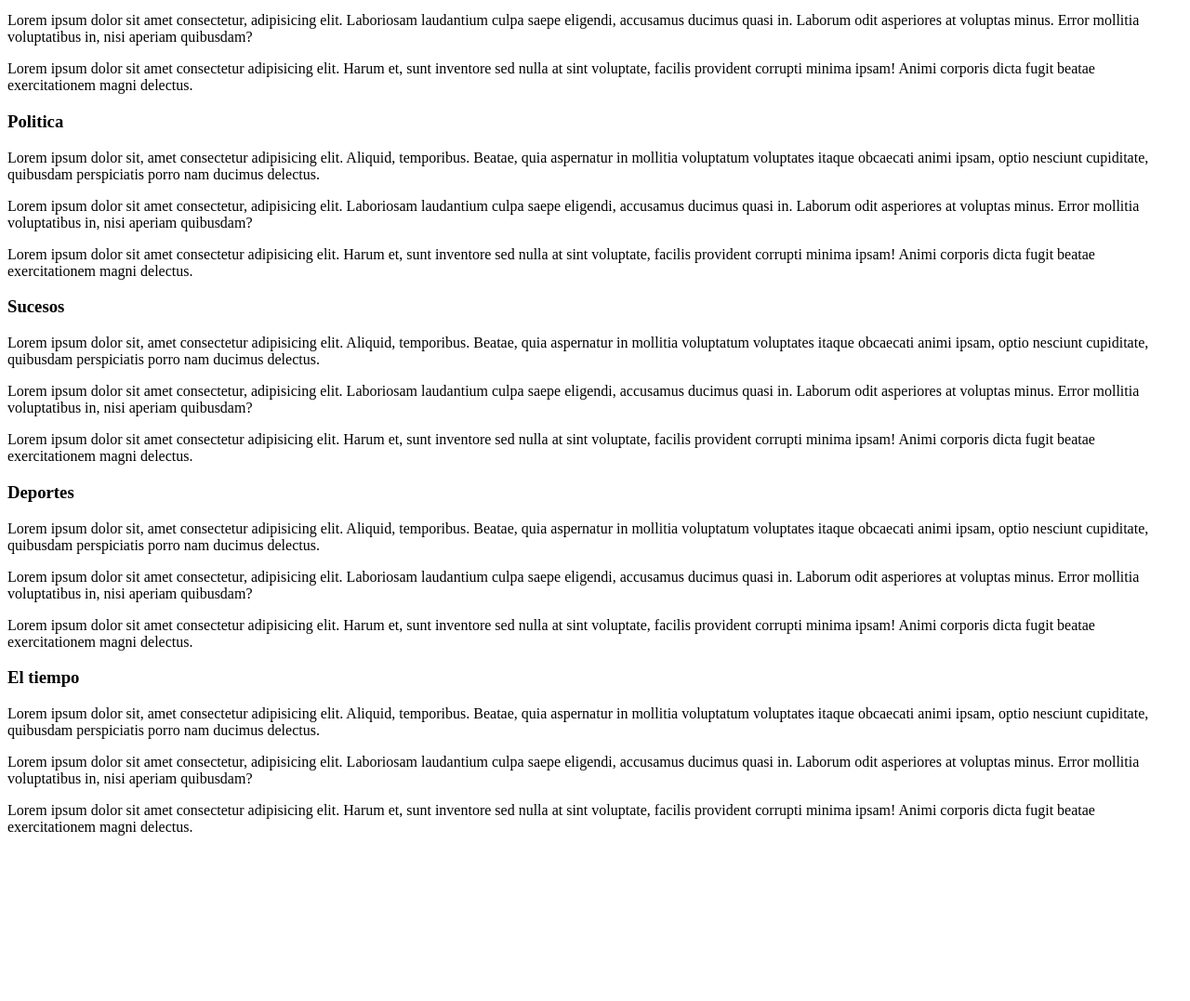
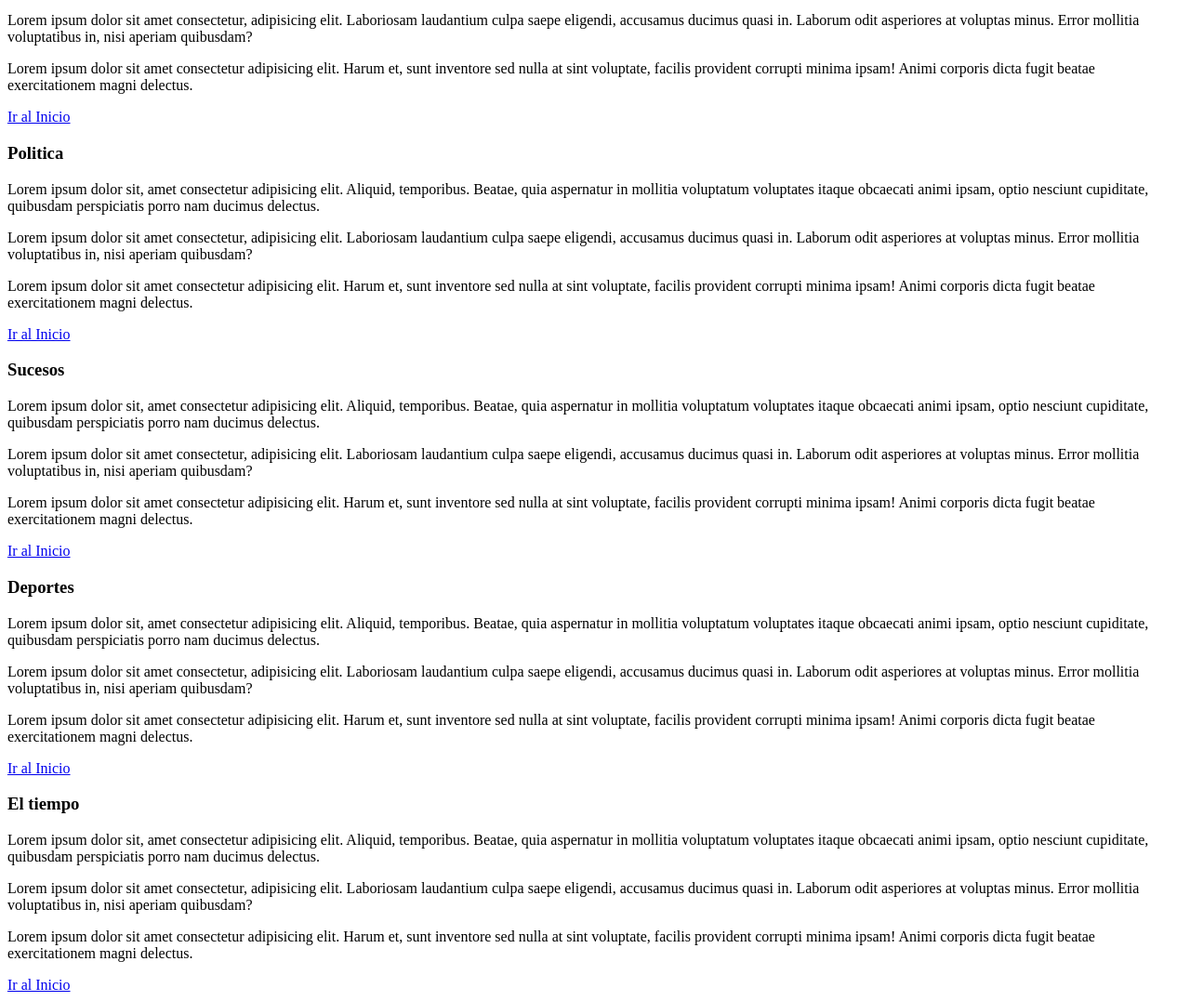
Before and after one commit to adrii2005/enlaces-marcadores, a plain HTML site: page index.html in a window 1280 px wide. Shown: the part 243-1320 px from the top of the page at 93% size. Before the commit the page ends 1158 px from the top, so only its background shows below. Drawn offline with Linux system fonts and the light colour scheme.

Commit message:
version 2 con vuelta al inicio

```diff
--- a/index.html
+++ b/index.html
@@ -6,7 +6,7 @@
     <title>Document</title>
 </head>
 <body>
-    <h1>El Periódico de Alcazar</h1>
+    <h1 id="inicio">El Periódico de Alcazar</h1>
     <h2>La informacion que importa</h2>
    <a href="#actualidad">Actualidad</a>
    <a href="#politica">Politica</a>
@@ -18,25 +18,26 @@
     <p>Lorem ipsum dolor sit, amet consectetur adipisicing elit. Aliquid, temporibus. Beatae, quia aspernatur in mollitia voluptatum voluptates itaque obcaecati animi ipsam, optio nesciunt cupiditate, quibusdam perspiciatis porro nam ducimus delectus.</p>
     <p>Lorem ipsum dolor sit amet consectetur, adipisicing elit. Laboriosam laudantium culpa saepe eligendi, accusamus ducimus quasi in. Laborum odit asperiores at voluptas minus. Error mollitia voluptatibus in, nisi aperiam quibusdam?</p>
     <p>Lorem ipsum dolor sit amet consectetur adipisicing elit. Harum et, sunt inventore sed nulla at sint voluptate, facilis provident corrupti minima ipsam! Animi corporis dicta fugit beatae exercitationem magni delectus.</p>
-
+    <a href="#inicio">Ir al Inicio</a>
     <h3 id="politica">Politica</h3>
     <p>Lorem ipsum dolor sit, amet consectetur adipisicing elit. Aliquid, temporibus. Beatae, quia aspernatur in mollitia voluptatum voluptates itaque obcaecati animi ipsam, optio nesciunt cupiditate, quibusdam perspiciatis porro nam ducimus delectus.</p>
     <p>Lorem ipsum dolor sit amet consectetur, adipisicing elit. Laboriosam laudantium culpa saepe eligendi, accusamus ducimus quasi in. Laborum odit asperiores at voluptas minus. Error mollitia voluptatibus in, nisi aperiam quibusdam?</p>
     <p>Lorem ipsum dolor sit amet consectetur adipisicing elit. Harum et, sunt inventore sed nulla at sint voluptate, facilis provident corrupti minima ipsam! Animi corporis dicta fugit beatae exercitationem magni delectus.</p>
-
+    <a href="#inicio">Ir al Inicio</a>
     <h3 id="sucesos">Sucesos</h3>
     <p>Lorem ipsum dolor sit, amet consectetur adipisicing elit. Aliquid, temporibus. Beatae, quia aspernatur in mollitia voluptatum voluptates itaque obcaecati animi ipsam, optio nesciunt cupiditate, quibusdam perspiciatis porro nam ducimus delectus.</p>
     <p>Lorem ipsum dolor sit amet consectetur, adipisicing elit. Laboriosam laudantium culpa saepe eligendi, accusamus ducimus quasi in. Laborum odit asperiores at voluptas minus. Error mollitia voluptatibus in, nisi aperiam quibusdam?</p>
     <p>Lorem ipsum dolor sit amet consectetur adipisicing elit. Harum et, sunt inventore sed nulla at sint voluptate, facilis provident corrupti minima ipsam! Animi corporis dicta fugit beatae exercitationem magni delectus.</p>
-
+    <a href="#inicio">Ir al Inicio</a>
     <h3 id="depor">Deportes</h3>
     <p>Lorem ipsum dolor sit, amet consectetur adipisicing elit. Aliquid, temporibus. Beatae, quia aspernatur in mollitia voluptatum voluptates itaque obcaecati animi ipsam, optio nesciunt cupiditate, quibusdam perspiciatis porro nam ducimus delectus.</p>
     <p>Lorem ipsum dolor sit amet consectetur, adipisicing elit. Laboriosam laudantium culpa saepe eligendi, accusamus ducimus quasi in. Laborum odit asperiores at voluptas minus. Error mollitia voluptatibus in, nisi aperiam quibusdam?</p>
     <p>Lorem ipsum dolor sit amet consectetur adipisicing elit. Harum et, sunt inventore sed nulla at sint voluptate, facilis provident corrupti minima ipsam! Animi corporis dicta fugit beatae exercitationem magni delectus.</p>
-
+    <a href="#inicio">Ir al Inicio</a>
     <h3 id="tiempo">El tiempo</h3>
     <p>Lorem ipsum dolor sit, amet consectetur adipisicing elit. Aliquid, temporibus. Beatae, quia aspernatur in mollitia voluptatum voluptates itaque obcaecati animi ipsam, optio nesciunt cupiditate, quibusdam perspiciatis porro nam ducimus delectus.</p>
     <p>Lorem ipsum dolor sit amet consectetur, adipisicing elit. Laboriosam laudantium culpa saepe eligendi, accusamus ducimus quasi in. Laborum odit asperiores at voluptas minus. Error mollitia voluptatibus in, nisi aperiam quibusdam?</p>
     <p>Lorem ipsum dolor sit amet consectetur adipisicing elit. Harum et, sunt inventore sed nulla at sint voluptate, facilis provident corrupti minima ipsam! Animi corporis dicta fugit beatae exercitationem magni delectus.</p>
+    <a href="#inicio">Ir al Inicio</a>
 </body>
 </html>
```
